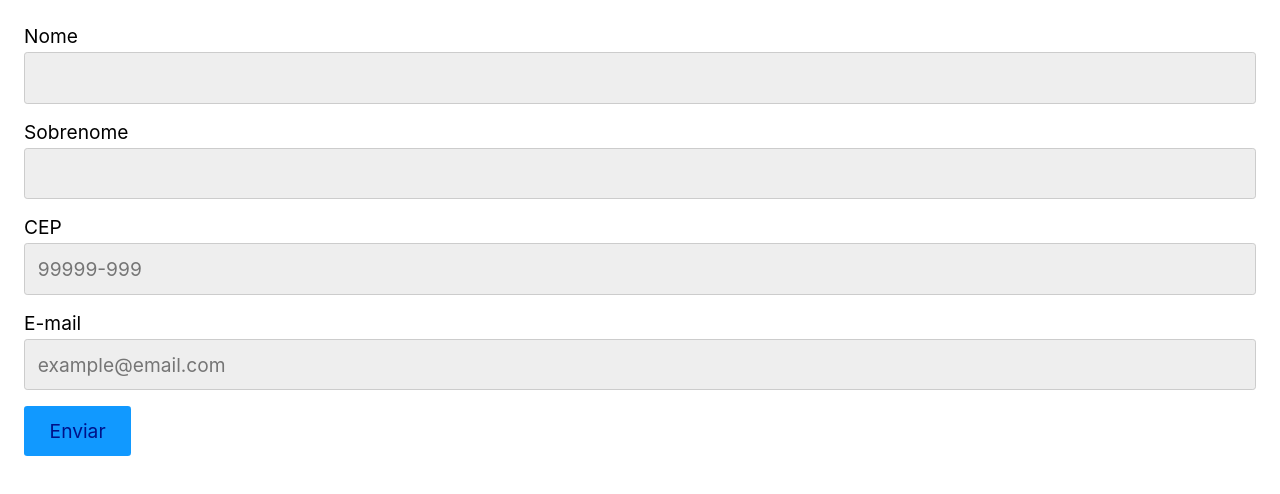
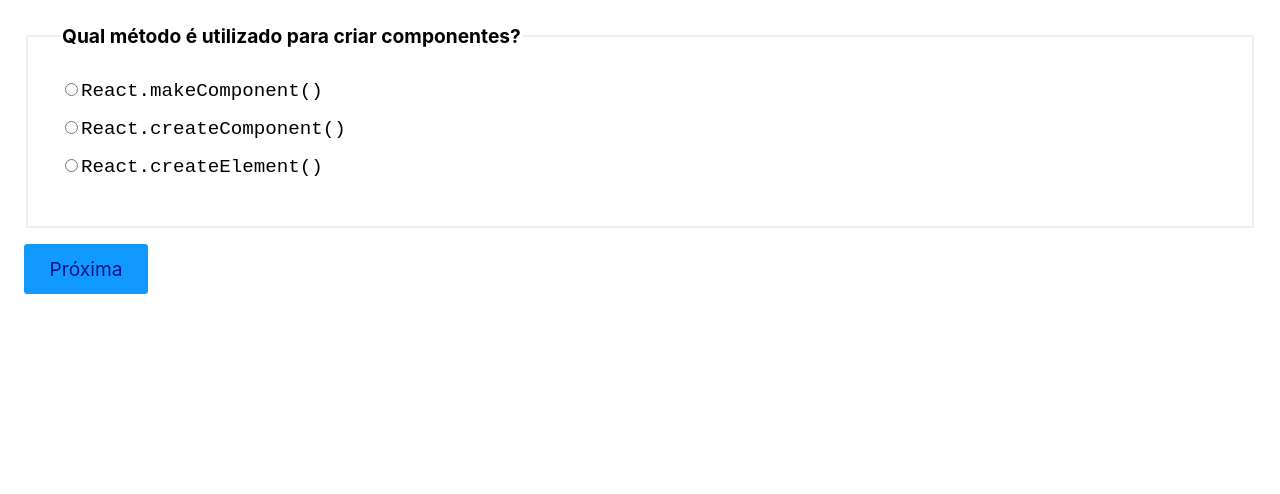
Before and after one commit to AysllaGomes/react-hooks, a React (Create React App) app: page / in a window 1280 px wide. Shown: the top 494 px of the page. Built offline with nearby package versions, Linux system fonts and the light colour scheme.

Commit message:
[UPT] Realizando um desafio de componente de pergunta, utilizando o stets de componentização

```diff
--- a/src/App.js
+++ b/src/App.js
@@ -1,44 +1,87 @@
 import React from 'react';
-import Input from './Form/Input';
-import useForm from './Hooks/useForm';
+import Radio from './Form/Radio';
+
+const perguntas = [
+  {
+    pergunta: 'Qual método é utilizado para criar componentes?',
+    options: [
+      'React.makeComponent()',
+      'React.createComponent()',
+      'React.createElement()',
+    ],
+    resposta: 'React.createElement()',
+    id: 'p1',
+  },
+  {
+    pergunta: 'Como importamos um componente externo?',
+    options: [
+      'import Component from "./Component"',
+      'require("./Component")',
+      'import "./Component"',
+    ],
+    resposta: 'import Component from "./Component"',
+    id: 'p2',
+  },
+  {
+    pergunta: 'Qual hook não é nativo?',
+    options: ['useEffect()', 'useFetch()', 'useCallback()'],
+    resposta: 'useFetch()',
+    id: 'p3',
+  },
+  {
+    pergunta: 'Qual palavra deve ser utilizada para criarmos um hook?',
+    options: ['set', 'get', 'use'],
+    resposta: 'use',
+    id: 'p4',
+  },
+];
 
 const App = () => {
-  const nome = useForm();
-  const cep = useForm('cep');
-  const email = useForm('email');
-  const sobrenome = useForm(false);
+  const [respostas, setRespostas] = React.useState({
+    p1: '',
+    p2: '',
+    p3: '',
+    p4: '',
+  });
+  const [slide, setSlide] = React.useState(0);
+  const [resultado, setResultado] = React.useState(null);
 
-  function handleSubmit(event) {
-    event.preventDefault();
-    if (cep.validate() && email.validate() && nome.validate()) {
-      console.log('Enviar');
+  function handleChange({ target }) {
+    setRespostas({ ...respostas, [target.id]: target.value });
+  }
+
+  function resultadoFinal() {
+    const corretas = perguntas.filter(
+      ({ id, resposta }) => respostas[id] === resposta,
+    );
+    setResultado(`Você acertou: ${corretas.length} de ${perguntas.length}`);
+  }
+
+  function handleClick() {
+    if (slide < perguntas.length - 1) {
+      setSlide(slide + 1);
     } else {
-      console.log('Não enviar');
+      setSlide(slide + 1);
+      resultadoFinal();
     }
   }
 
   return (
-    <form onSubmit={handleSubmit}>
-      <Input label="Nome" id="nome" type="text" {...nome} />
-      <Input label="Sobrenome" id="sobrenome" type="text" {...sobrenome} />
-
-      <Input
-        label="CEP"
-        id="cep"
-        type="text"
-        placeholder="99999-999"
-        {...cep}
-      />
-
-      <Input
-        label="E-mail"
-        id="email"
-        type="email"
-        placeholder="example@email.com"
-        {...email}
-      />
-
-      <button>Enviar</button>
+    <form onSubmit={(event) => event.preventDefault()}>
+      {perguntas.map((pergunta, index) => (
+        <Radio
+          active={slide === index}
+          key={pergunta.id}
+          value={respostas[pergunta.id]}
+          onChange={handleChange}
+          {...pergunta}
+        />
+      ))}
+      {resultado ? (
+        <p>{resultado}</p>
+      ) : (
+        <button onClick={handleClick}>Próxima</button>
+      )}
     </form>
   );
 };
--- a/src/Form/Radio.js
+++ b/src/Form/Radio.js
@@ -1,21 +1,32 @@
 import React from 'react';
 
-const Radio = ({ options, value, setValue, ...props }) => {
+const Radio = ({ pergunta, options, onChange, value, id, active }) => {
+  if (active === false) return null;
   return (
-    <>
+    <fieldset
+      style={{
+        padding: '2rem',
+        marginBottom: '1rem',
+        border: '2px solid #eee',
+      }}
+    >
+      <legend style={{ fontWeight: 'bold' }}>{pergunta}</legend>
       {options.map((option) => (
-        <label key={option}>
+        <label
+          key={option}
+          style={{ marginBottom: '1rem', fontFamily: 'monospace' }}
+        >
           <input
             type="radio"
+            id={id}
+            checked={value === option}
             value={option}
-            checked={value === option}
-            onChange={({ target }) => setValue(target.value)}
-            {...props}
+            onChange={onChange}
           />
           {option}
         </label>
       ))}
-    </>
+    </fieldset>
   );
 };
 
```
